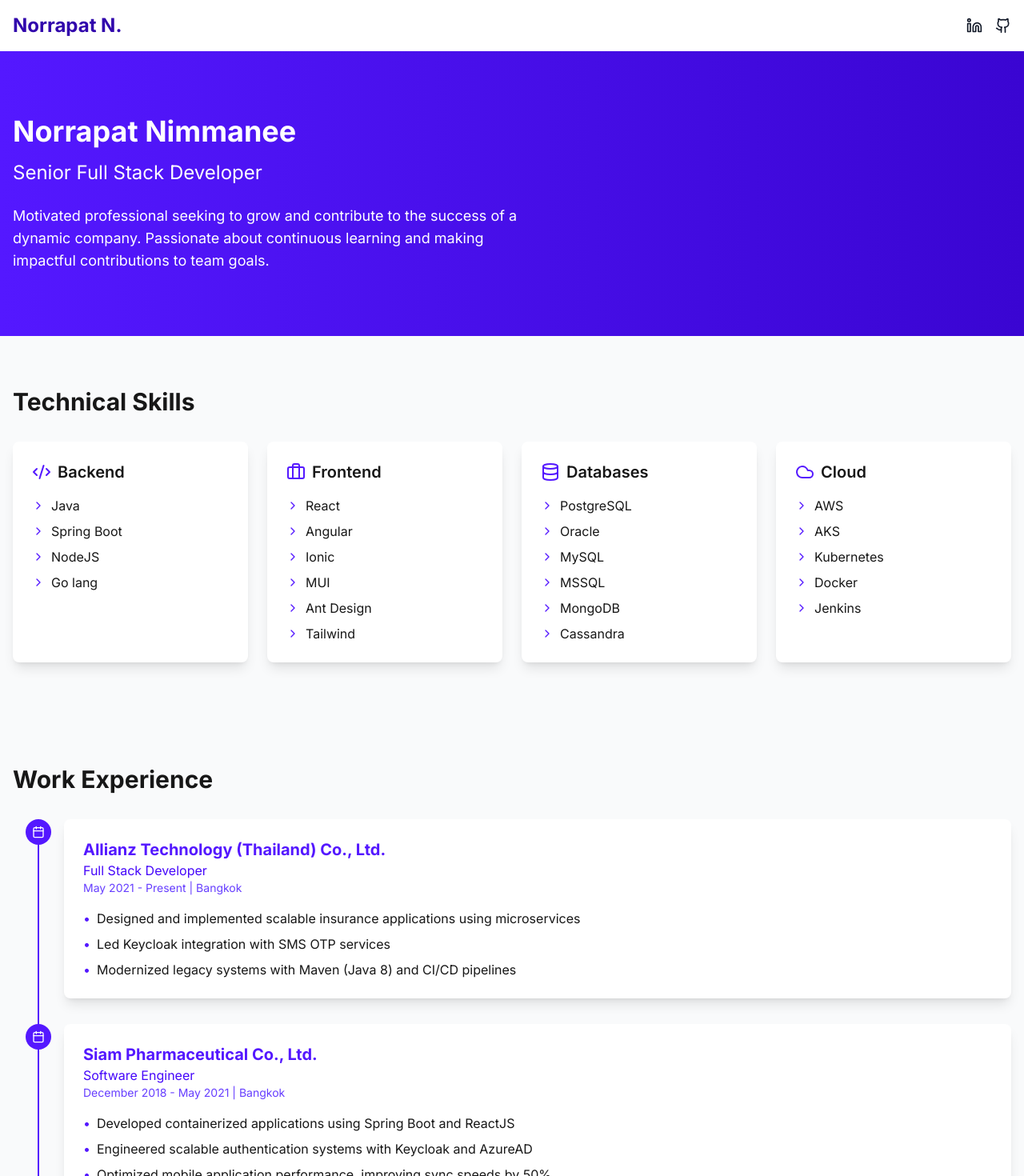
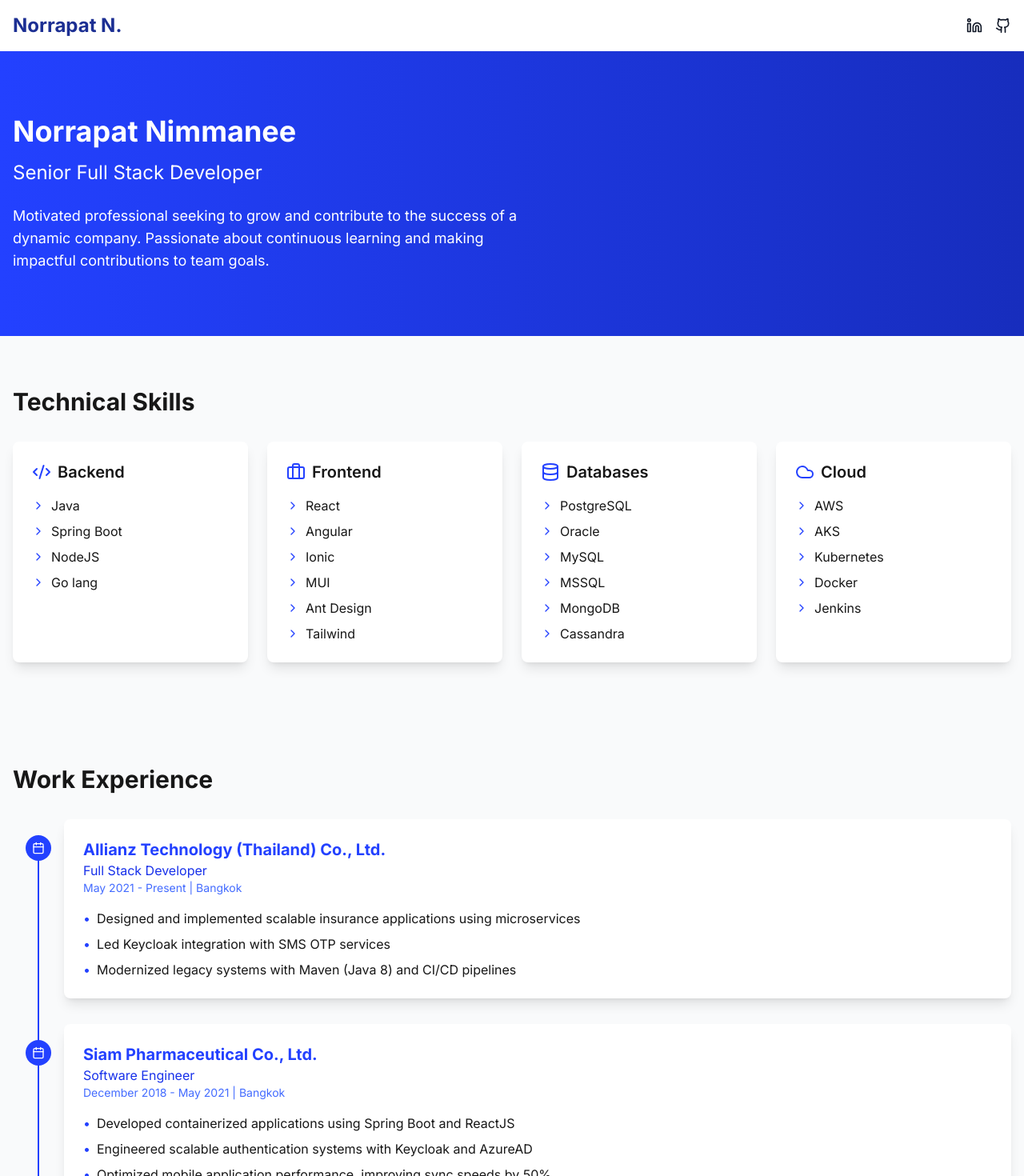
Before and after one commit to icharge/norrapat-dev-site, a Next.js app: page / in a window 1280 px wide. Shown: the top 1470 px of the page at 80% size. Built offline with nearby package versions, Linux system fonts and the light colour scheme.

Commit message:
add some color

```diff
--- a/src/components/PortfolioPage.tsx
+++ b/src/components/PortfolioPage.tsx
@@ -41,23 +41,23 @@ const styles = {
   },
   text: {
     primary: {
-      light: "text-navy-900",
+      light: "text-primary-900",
       dark: "text-white",
     },
     secondary: {
-      light: "text-navy-700",
-      dark: "text-navy-100",
+      light: "text-primary-700",
+      dark: "text-primary-100",
     },
     tertiary: {
-      light: "text-navy-500",
-      dark: "text-navy-200",
+      light: "text-primary-500",
+      dark: "text-primary-200",
     },
   },
   timeline: {
-    line: "absolute left-8 -translate-x-1/2 h-full w-0.5 bg-navy-600",
+    line: "absolute left-8 top-5 -translate-x-1/2 h-full w-0.5 bg-primary-600",
     icon: {
       wrapper:
-        "absolute left-8 -translate-x-1/2 w-8 h-8 bg-navy-600 rounded-full flex items-center justify-center",
+        "absolute left-8 top-5 -translate-x-1/2 w-8 h-8 bg-primary-600 rounded-full flex items-center justify-center",
       inner: "w-4 h-4 text-white",
     },
     card: {
@@ -72,7 +72,7 @@ const styles = {
     blur: "backdrop-blur-md",
   },
   button: {
-    primary: "bg-navy-500 hover:bg-navy-600 text-white",
+    primary: "bg-primary-500 hover:bg-primary-600 text-white",
     secondary: "bg-secondary-500 hover:bg-secondary-600 text-white",
   },
 };
@@ -256,7 +256,7 @@ const PortfolioPage = () => {
         <motion.div
           initial={{ opacity: 0, y: 20 }}
           animate={{ opacity: 1, y: 0 }}
-          className={`bg-gradient-to-r from-navy-600 to-navy-800 text-white py-20`}
+          className={`bg-gradient-to-r from-primary-600 to-primary-800 text-white py-20`}
         >
           <div className="container mx-auto px-4">
             {
@@ -305,16 +305,16 @@ const PortfolioPage = () => {
             >
               <div className="flex items-center mb-4">
                 {category === "backend" && (
-                  <Code2 className="w-6 h-6 text-navy-600 mr-2" />
+                  <Code2 className="w-6 h-6 text-primary-600 mr-2" />
                 )}
                 {category === "frontend" && (
-                  <Briefcase className="w-6 h-6 text-navy-600 mr-2" />
+                  <Briefcase className="w-6 h-6 text-primary-600 mr-2" />
                 )}
                 {category === "databases" && (
-                  <Database className="w-6 h-6 text-navy-600 mr-2" />
+                  <Database className="w-6 h-6 text-primary-600 mr-2" />
                 )}
                 {category === "cloud" && (
-                  <Cloud className="w-6 h-6 text-navy-600 mr-2" />
+                  <Cloud className="w-6 h-6 text-primary-600 mr-2" />
                 )}
                 <h3 className="text-xl font-semibold capitalize">{category}</h3>
               </div>
@@ -327,7 +327,7 @@ const PortfolioPage = () => {
                     transition={{ delay: index * 0.1 + i * 0.1 }}
                     className="flex items-center"
                   >
-                    <ChevronRight className="w-4 h-4 text-navy-600 mr-2" />
+                    <ChevronRight className="w-4 h-4 text-primary-600 mr-2" />
                     {skill}
                   </motion.li>
                 ))}
@@ -349,7 +349,7 @@ const PortfolioPage = () => {
           <div className={styles.timeline.line} />
 
           {experience.map((exp) => (
-            <ScrollAnimationWrapper key={exp.company}>
+            <ScrollAnimationWrapper key={exp.company} className="relative">
               <div className={styles.timeline.card.wrapper}>
                 {/* Timeline icon */}
                 <div className={styles.timeline.icon.wrapper}>
@@ -363,7 +363,7 @@ const PortfolioPage = () => {
                   ${isDark ? styles.card.dark : styles.card.light}
                 `}
                 >
-                  <h3 className="text-xl font-bold text-navy-600">
+                  <h3 className="text-xl font-bold text-primary-600">
                     {exp.company}
                   </h3>
                   <div
@@ -387,7 +387,7 @@ const PortfolioPage = () => {
                   <ul className="space-y-2">
                     {exp.achievements.map((achievement, i) => (
                       <li key={i} className="flex items-start">
-                        <span className="text-navy-600 mr-2">•</span>
+                        <span className="text-primary-600 mr-2">•</span>
                         <span>{achievement}</span>
                       </li>
                     ))}
@@ -428,7 +428,7 @@ const PortfolioPage = () => {
                 {project.tech.map((tech) => (
                   <span
                     key={tech}
-                    className="px-3 py-1 text-sm rounded-full bg-navy-100 text-navy-800 dark:bg-navy-900 dark:text-navy-100"
+                    className="px-3 py-1 text-sm rounded-full bg-primary-100 text-primary-800 dark:bg-primary-900 dark:text-primary-100"
                   >
                     {tech}
                   </span>
@@ -456,7 +456,7 @@ const PortfolioPage = () => {
               }`}
             >
               <div className="flex items-center mb-2">
-                <GiGraduateCap className="w-6 h-6 text-navy-600 mr-2" />
+                <GiGraduateCap className="w-6 h-6 text-primary-600 mr-2" />
                 <h3 className="text-xl font-bold">{edu.school}</h3>
               </div>
               <div className={`${isDark ? "text-gray-300" : "text-gray-600"}`}>
--- a/src/components/ScrollAnimationWrapper.tsx
+++ b/src/components/ScrollAnimationWrapper.tsx
@@ -11,16 +11,21 @@ const scrollVariants = {
   },
 };
 
+type ScrollAnimationWrapperProps = {
+  children: React.ReactNode;
+  className?: string;
+};
+
 const ScrollAnimationWrapper = ({
   children,
-}: {
-  children: React.ReactNode;
-}) => {
+  className,
+}: ScrollAnimationWrapperProps) => {
   const ref = useRef(null);
   const isInView = useInView(ref, { once: true, margin: "-100px" });
 
   return (
     <motion.div
+      className={className}
       ref={ref}
       initial="hidden"
       animate={isInView ? "visible" : "hidden"}
--- a/tailwind.config.ts
+++ b/tailwind.config.ts
@@ -1,7 +1,5 @@
-import { nav } from "framer-motion/client";
 import type { Config } from "tailwindcss";
 
-// Oxford Navy based color palette
 const oxfordColors = {
   50: "#e6eaf2", // Light background
   100: "#b3bfd7",
@@ -29,6 +27,20 @@ const navyColors = {
   950: "#1a0076",
 };
 
+const persianBlue = {
+  "50": "#eaf4ff",
+  "100": "#d9eaff",
+  "200": "#bbd8ff",
+  "300": "#92bdff",
+  "400": "#6794ff",
+  "500": "#446cff",
+  "600": "#2341ff",
+  "700": "#1831ea",
+  "800": "#172dbd",
+  "900": "#1c2f93",
+  "950": "#111a55",
+};
+
 export default {
   content: [
     "./src/pages/**/*.{js,ts,jsx,tsx,mdx}",
@@ -45,7 +57,8 @@ export default {
       colors: {
         oxford: oxfordColors,
         navy: navyColors,
-        primary: navyColors,
+        persianBlue,
+        primary: persianBlue,
         // Complementary colors
         secondary: {
           50: "#fff7ed", // Warm accent
```
